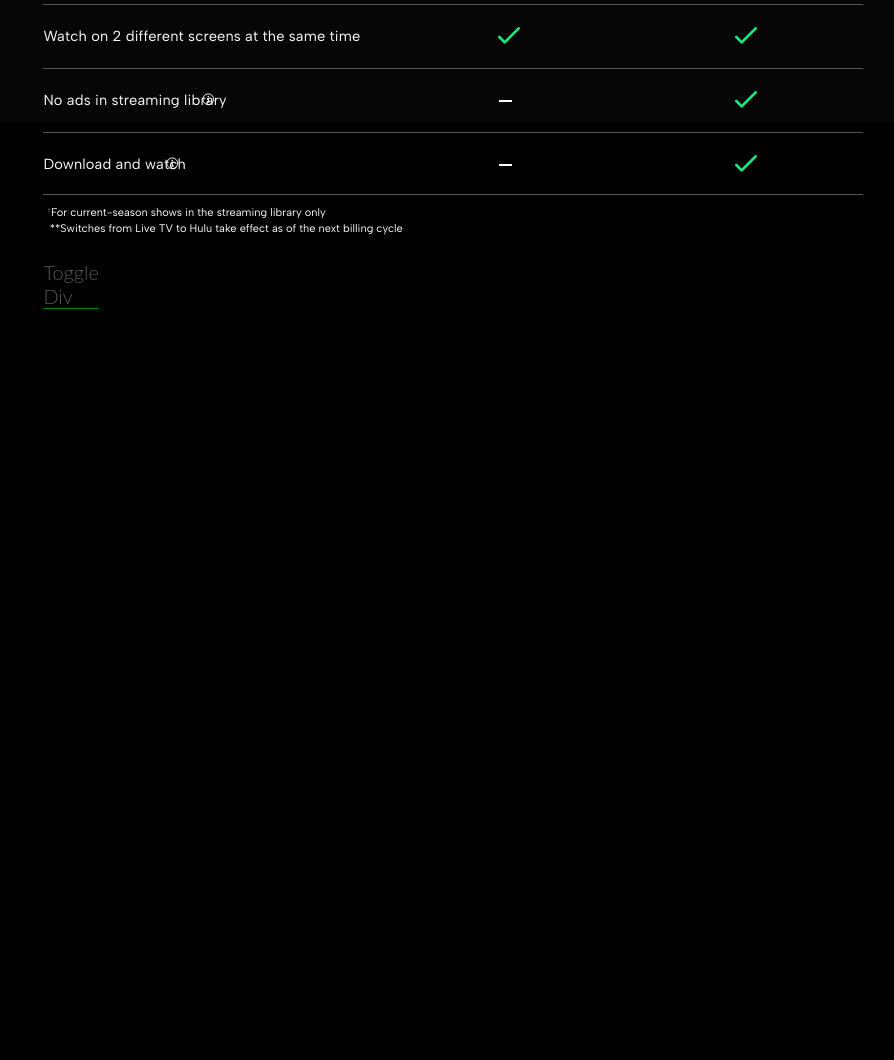
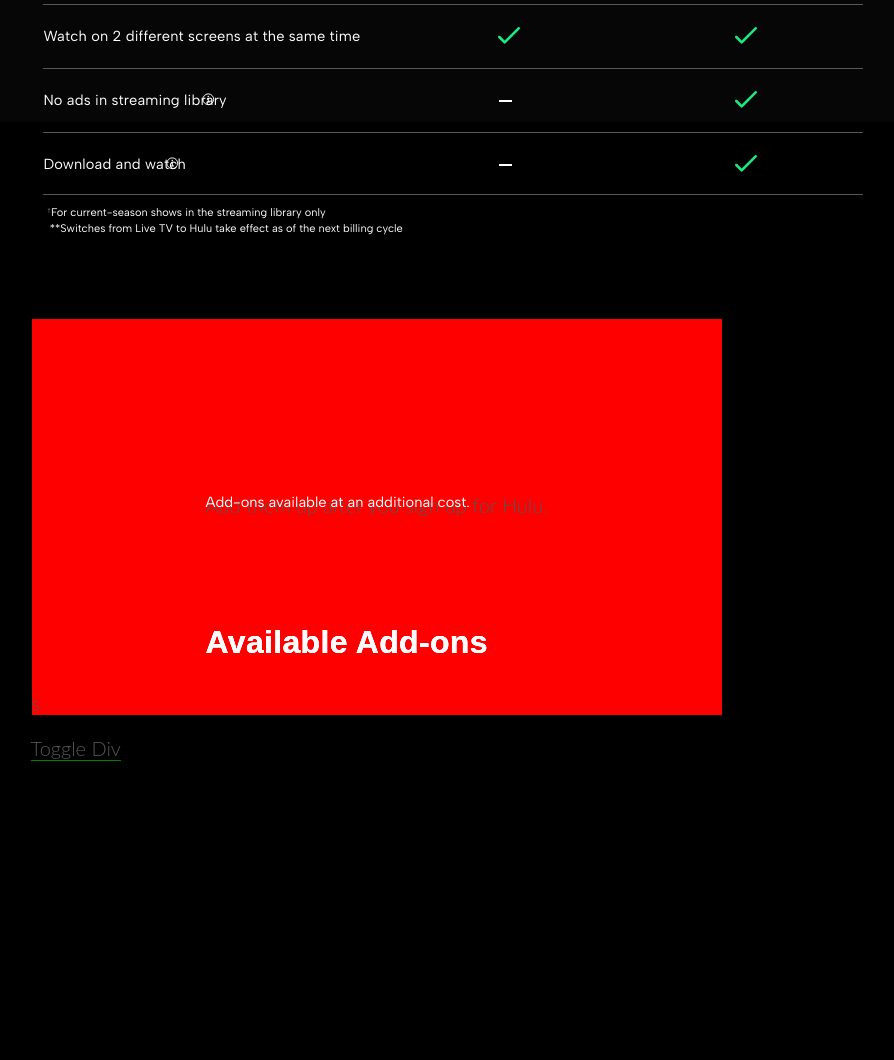
Before and after one commit to TheMirwaisAzimi/Hulu-clone, a website: page index.html in a window 1280 px wide. Shown: the part 4162-5222 px from the top of the page, without its empty margins (187-1081 px from the left). Drawn offline with nearby package versions, Linux system fonts and the light colour scheme.

Commit message:
section 7, red area is solved

```diff
--- a/index.html
+++ b/index.html
@@ -171,6 +171,14 @@
           <div class="ex1">
             <input type="checkbox" name="one" id="item-1">
             <div class="hide">
+              <p class="Available-Add-ons">Available Add-ons</p>
+              <p class="Add-ons-available">Add-ons available at an additional cost.</p>
+              <p class="Add-them-up">Add them up after you sign up for Hulu.</p>
+              <div class="line-14"></div>
+              <p class="Available-Add-ons">Available Add-ons</p>
+              <p class="Add-ons-available">Add-ons available at an additional cost.</p>
+              <p class="Available-Add-ons">Available Add-ons</p>
+              <p class="Add-ons-available">Add-ons available at an additional cost.</p>s
 
 
 
--- a/style.scss
+++ b/style.scss
@@ -1406,7 +1406,7 @@ input {
 
 }
 .hide p {
-  padding: 10px;
+  padding: 174px;
   margin: 0;
 }
 .ex1 input[type="checkbox"]:checked + div {
@@ -1420,8 +1420,34 @@ input {
 }
 .ex1{
   position:absolute;
-  top: 550%;
-  left: 18%;
+  top: 560%;
+  left: 17%;
   background-color: #000000;
   height: 10%;
 }
+
+
+
+.Available-Add-ons{
+  position: absolute;
+  color: #fff;
+  width: 1140px;
+  text-align: left;
+  font-size: 160%;
+  font-weight: 700;
+  letter-spacing: 0.01em;
+  font-family:'Rubik', sans-serif;
+  top: 33%;
+}
+.Add-ons-available{
+  position: absolute;
+
+  color: rgb(255, 255, 255);
+  text-align: left;
+
+
+  font-size: 73%;
+  font-weight: 400;
+  letter-spacing:normal;
+  font-family: 'Albert Sans', sans-serif;
+}
```
Also changed, not shown: css/style.css.
